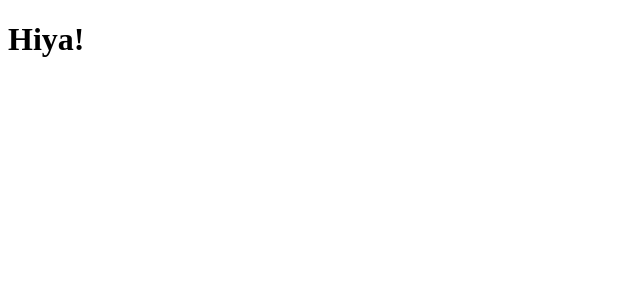
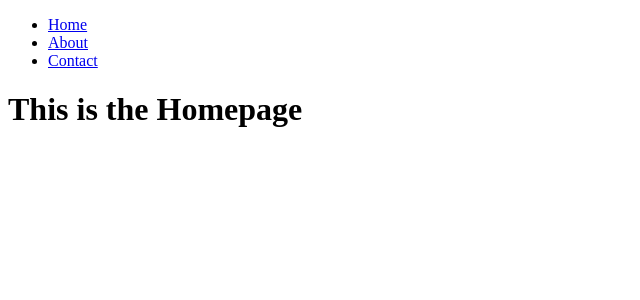
Before and after one commit to ajrussellaudio/react-ssr-router-redux, a React app: page / in a window 1280 px wide. Shown: the top 300 px of the page, without its empty margins (0-640 px from the left). Built offline with nearby package versions, Linux system fonts and the light colour scheme.

Commit message:
add basic ui at routes

```diff
--- a/package.json
+++ b/package.json
@@ -18,6 +18,7 @@
     "react": "16.6.0",
     "react-dom": "16.6.0",
     "react-redux": "5.1.0",
+    "react-router-dom": "4.3.1",
     "redux": "4.0.1",
     "redux-observable": "1.0.0",
     "rxjs": "6.3.3",
--- a/src/App.js
+++ b/src/App.js
@@ -1,7 +1,17 @@
 import React from 'react';
+import { Route } from 'react-router-dom';
+import Homepage from './components/Homepage';
+import About from './components/About';
+import Contact from './components/Contact';
+import Navbar from './components/Navbar';
 
-const App = () => {
-  return <h1>Hiya!</h1>;
-};
+const App = () => (
+  <React.Fragment>
+    <Navbar />
+    <Route exact path="/" component={Homepage} />
+    <Route path="/about" component={About} />
+    <Route path="/contact" component={Contact} />
+  </React.Fragment>
+);
 
 export default App;
--- /dev/null
+++ b/src/components/About.js
@@ -0,0 +1,5 @@
+import React from 'react';
+
+const About = () => <h1>About us...</h1>;
+
+export default About;
--- /dev/null
+++ b/src/components/Contact.js
@@ -0,0 +1,5 @@
+import React from 'react';
+
+const Contact = () => <h1>Contact us...</h1>;
+
+export default Contact;
--- /dev/null
+++ b/src/components/Homepage.js
@@ -0,0 +1,5 @@
+import React from 'react';
+
+const Homepage = () => <h1>This is the Homepage</h1>;
+
+export default Homepage;
--- /dev/null
+++ b/src/components/Navbar.js
@@ -0,0 +1,20 @@
+import React from 'react';
+import { Link } from 'react-router-dom';
+
+const Navbar = () => (
+  <nav>
+    <ul>
+      <li>
+        <Link to="/">Home</Link>
+      </li>
+      <li>
+        <Link to="/about">About</Link>
+      </li>
+      <li>
+        <Link to="/contact">Contact</Link>
+      </li>
+    </ul>
+  </nav>
+);
+
+export default Navbar;
--- a/src/index.js
+++ b/src/index.js
@@ -1,6 +1,13 @@
 import React from 'react';
 import ReactDOM from 'react-dom';
+import { BrowserRouter } from 'react-router-dom';
 
 import App from './App';
 
-ReactDOM.render(<App />, document.getElementById('app'));
+const routedApp = (
+  <BrowserRouter>
+    <App />
+  </BrowserRouter>
+);
+
+ReactDOM.render(routedApp, document.getElementById('app'));
--- a/webpack.config.js
+++ b/webpack.config.js
@@ -5,7 +5,8 @@ module.exports = {
   entry: path.resolve(__dirname, 'src', 'index.js'),
   output: {
     path: path.resolve(__dirname, 'dist'),
-    filename: 'bundle.js'
+    filename: 'bundle.js',
+    publicPath: '/'
   },
   module: {
     rules: [
@@ -21,5 +22,8 @@ module.exports = {
       template: './src/index.html',
       filename: 'index.html'
     })
-  ]
+  ],
+  devServer: {
+    historyApiFallback: true
+  }
 };
```
Also changed, not shown: 1 other file (tests, documents, lock files or other folders).
